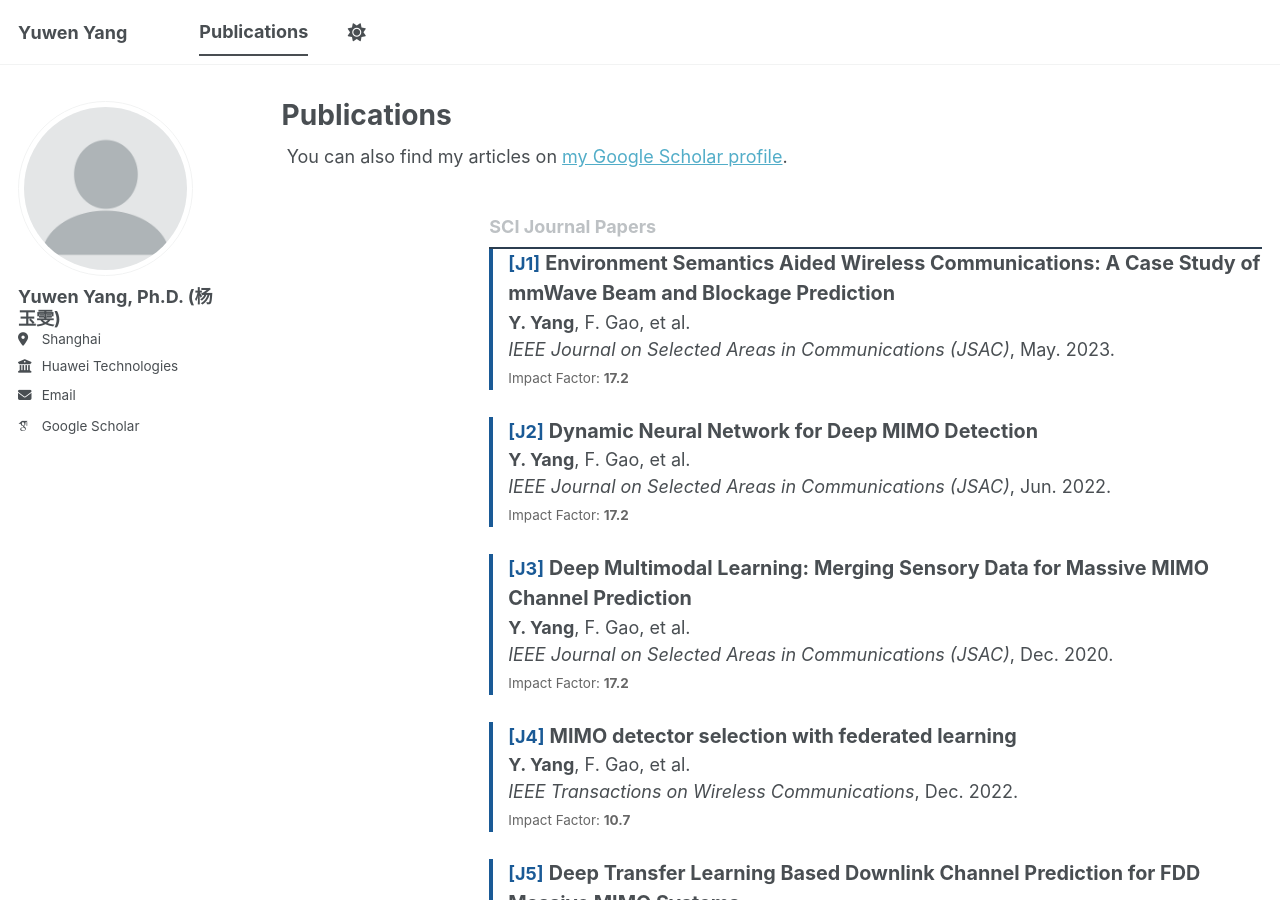
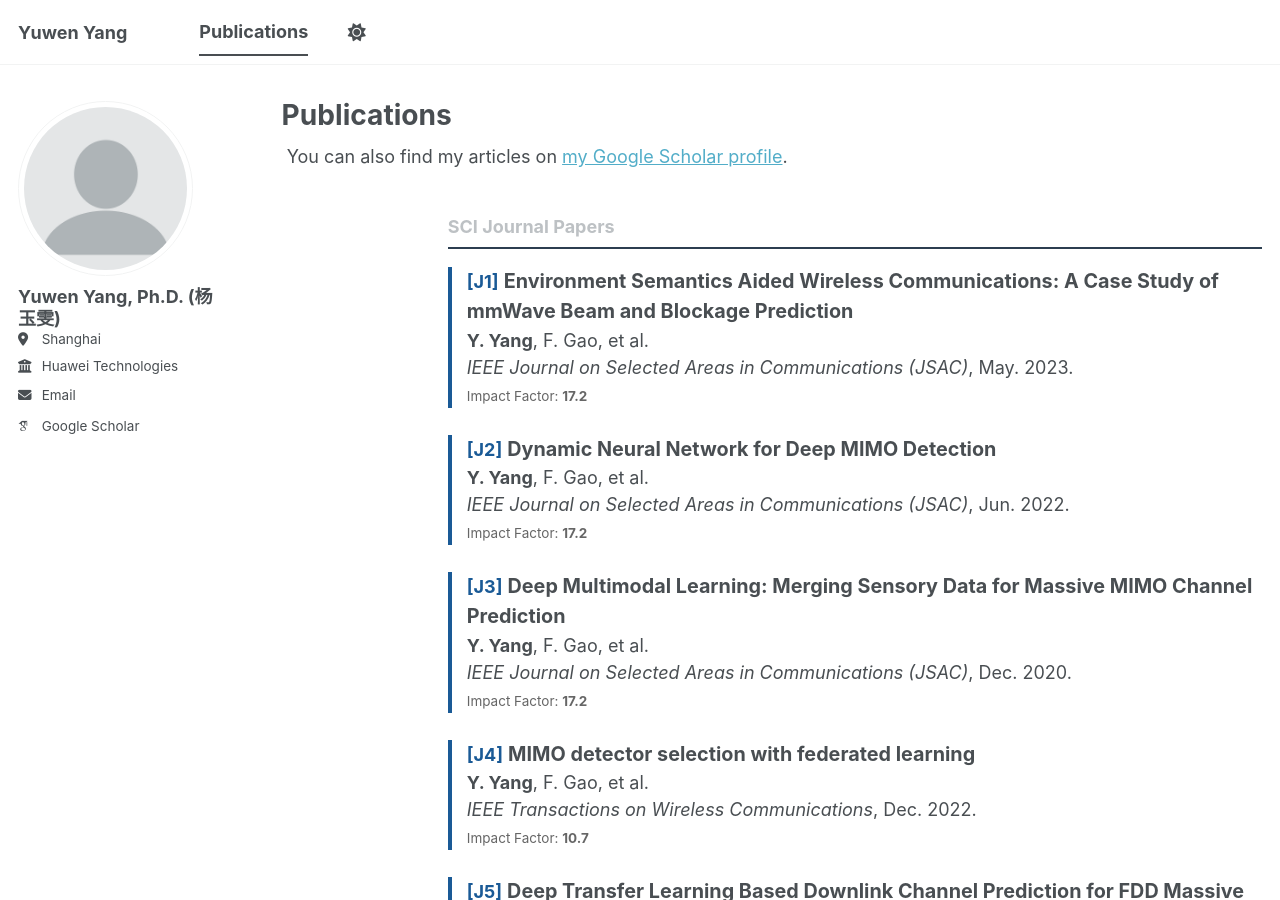
Before and after one commit to yangyuwenyang/yangyuwenyang.github.io, a Jekyll site: the page built from _pages/publications.html, in a window 1280 px wide and 900 px high. Built offline with Jekyll 4.4.1, drawn with Linux system fonts in a browser that asks for light colours; some web fonts are replaced; a script bundle is joined from its source files by our own code; library files that are not in the unit come from our copies.

Commit message:
Update publications.html

```diff
--- a/_pages/publications.html
+++ b/_pages/publications.html
@@ -13,11 +13,13 @@ author_profile: true
 
 {% include base_path %}
 
-<div class="archive">
+<div class="archive" style="margin-left: 0; padding-left: 0;">
 
-  <h2 class="archive__subtitle" style="border-bottom: 2px solid #2c3e50; padding-bottom: 10px;">SCI Journal Papers</h2>
+  <h2 class="archive__subtitle" style="border-bottom: 2px solid #2c3e50; padding-bottom: 10px; margin-left: 0;">SCI Journal Papers</h2>
+
+  <ul style="list-style: none; padding-left: 0; margin-left: 0;">
     {% for paper in site.data.papers.journals %}
-    <div style="margin-bottom: 1.5em; border-left: 4px solid #1a5a96; padding-left: 15px;">
+      <li style="margin-bottom: 1.5em; border-left: 4px solid #1a5a96; padding-left: 15px; list-style: none;">
         <span style="font-weight: bold; color: #1a5a96;">{{ paper.id }}</span>
         <strong style="font-size: 1.1em;">{{ paper.title }}</strong><br>
         {{ paper.authors }}<br>
@@ -32,14 +34,16 @@ author_profile: true
         {% if paper.link != "" %}
           | <a href="{{ paper.link }}" target="_blank" style="text-decoration: none;">[Paper]</a>
         {% endif %}
-    </div>
+      </li>
     {% endfor %}
+  </ul>
 
   <br>
 
-  <h2 class="archive__subtitle" style="border-bottom: 2px solid #2c3e50; padding-bottom: 10px;">Conference Papers</h2>
+  <h2 class="archive__subtitle" style="border-bottom: 2px solid #2c3e50; padding-bottom: 10px; margin-left: 0;">Conference Papers</h2>
+  <ul style="list-style: none; padding-left: 0; margin-left: 0;">
     {% for paper in site.data.papers.conferences %}
-    <div style="margin-bottom: 1.5em; border-left: 4px solid #7f8c8d; padding-left: 15px;">
+      <li style="margin-bottom: 1.5em; border-left: 4px solid #7f8c8d; padding-left: 15px; list-style: none;">
         <span style="font-weight: bold; color: #7f8c8d;">{{ paper.id }}</span>
         <strong style="font-size: 1.1em;">{{ paper.title }}</strong><br>
         {{ paper.authors }}<br>
@@ -47,7 +51,8 @@ author_profile: true
         {% if paper.link != "" %}
           <br><a href="{{ paper.link }}" target="_blank" style="text-decoration: none;">[Paper]</a>
         {% endif %}
-    </div>
+      </li>
     {% endfor %}
+  </ul>
 
 </div>
```
Lines whose indentation alone changed are shown as unchanged.
